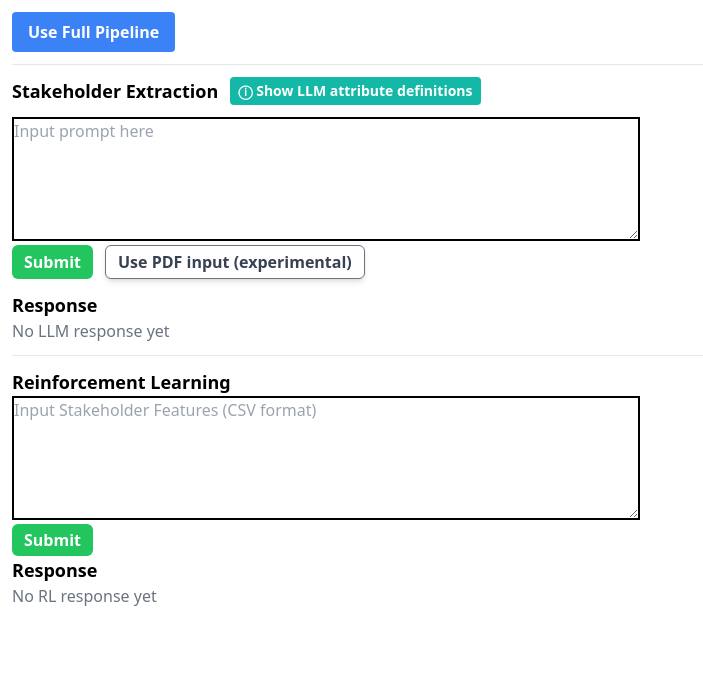
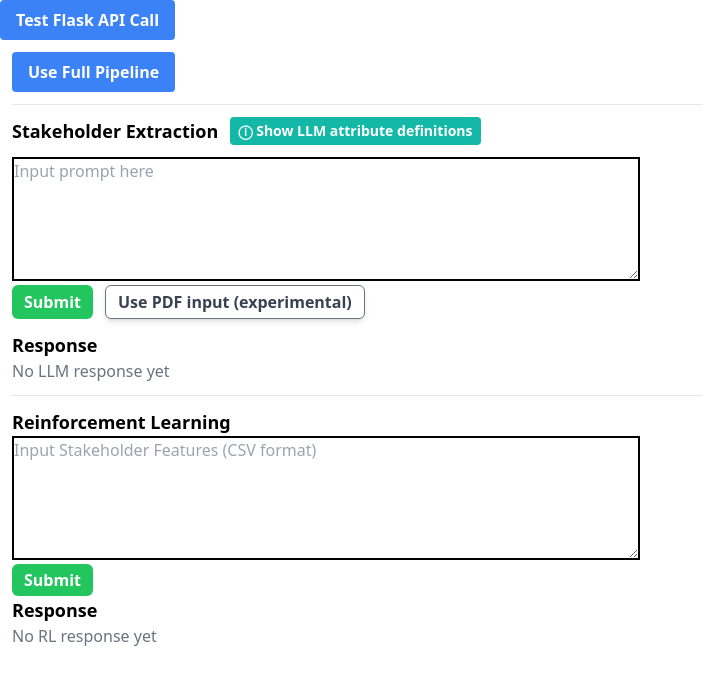
Before and after one commit to michaelzhan1/stakeholder-mapping, a Next.js app in the folder frontend/: page / in a window 1280 px wide. Shown: the top 684 px of the page, without its empty margins (0-703 px from the left). Built offline with nearby package versions, Linux system fonts and the light colour scheme; no server answers.

Commit message:
Add a dummy call

```diff
--- a/frontend/src/app/page.js
+++ b/frontend/src/app/page.js
@@ -3,7 +3,7 @@
 import TextStakeholderExtract from "@/components/TextStakeholderExtract";
 import RLRunner from "@/components/RLRunner";
 import FullPipeline from "@/components/FullPipeline";
-import LLMInfoModal from "@/components/LLMInfoModal";
+import Dummy from "@/components/Dummy";
 import { BlueButton } from '@/components/Classes'
 
 import { useState } from "react";
@@ -23,6 +23,7 @@ export default function Home() {
 
   return (
     <>
+      <Dummy />
       <div className='flex flex-col items-start w-full p-3'>
         {useFullPipeline ?
           <button onClick={() => setUseFullPipeline(false)} className={`${BlueButton}`}>Use Separate Components (LLM, RL)</button>
--- /dev/null
+++ b/frontend/src/components/Dummy.js
@@ -0,0 +1,27 @@
+'use client'
+
+import { useState } from "react";
+
+import { BlueButton } from "./Classes";
+
+export default function Dummy () {
+  const [apiOutput, setApiOutput] = useState(null);
+
+  const handleClick = async () => {
+    const response = await fetch('http://localhost:5000/api/dummy', {
+      method: "POST",
+  });
+    const output = await response.text();
+
+    setApiOutput(output);
+  }
+
+  return (
+    <>
+      <button onClick={handleClick} className={`${BlueButton}`}>Test Flask API Call</button>
+      <div>
+        {apiOutput}
+      </div>
+    </>
+  )
+}
```
Also changed, not shown: 1 other file (tests, documents, lock files or other folders).
